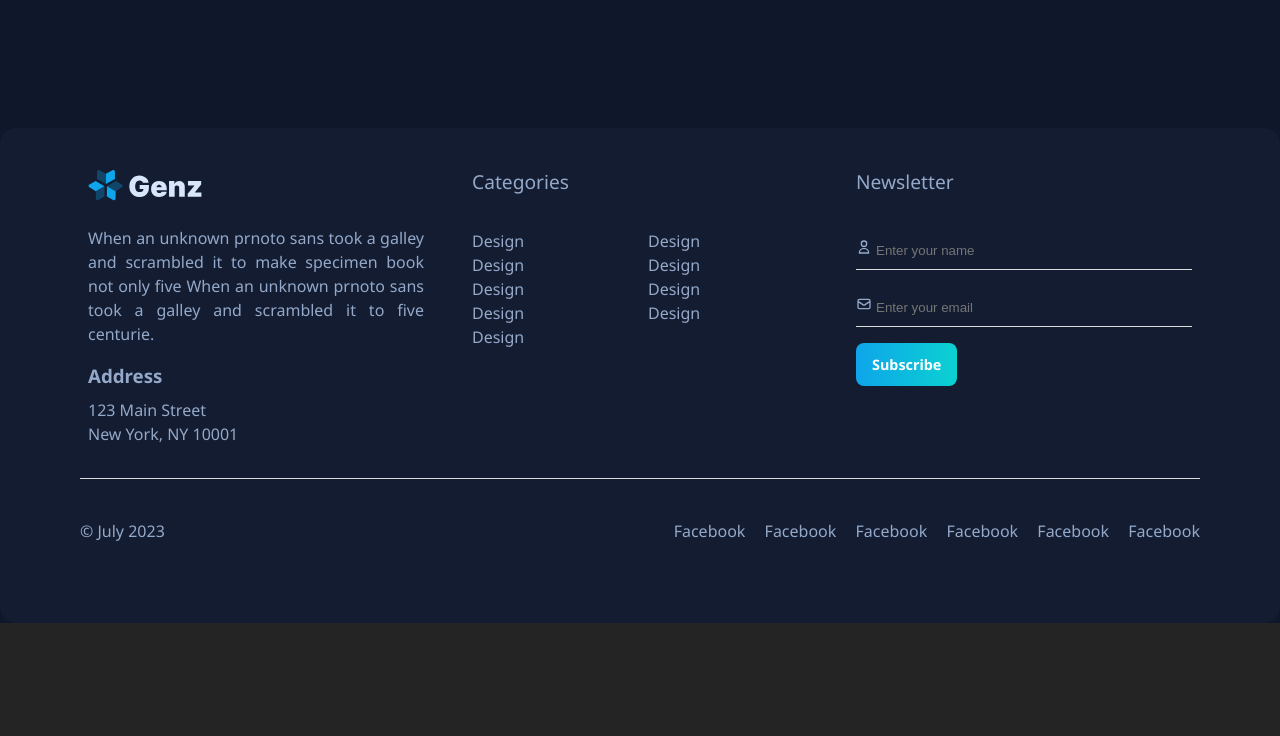
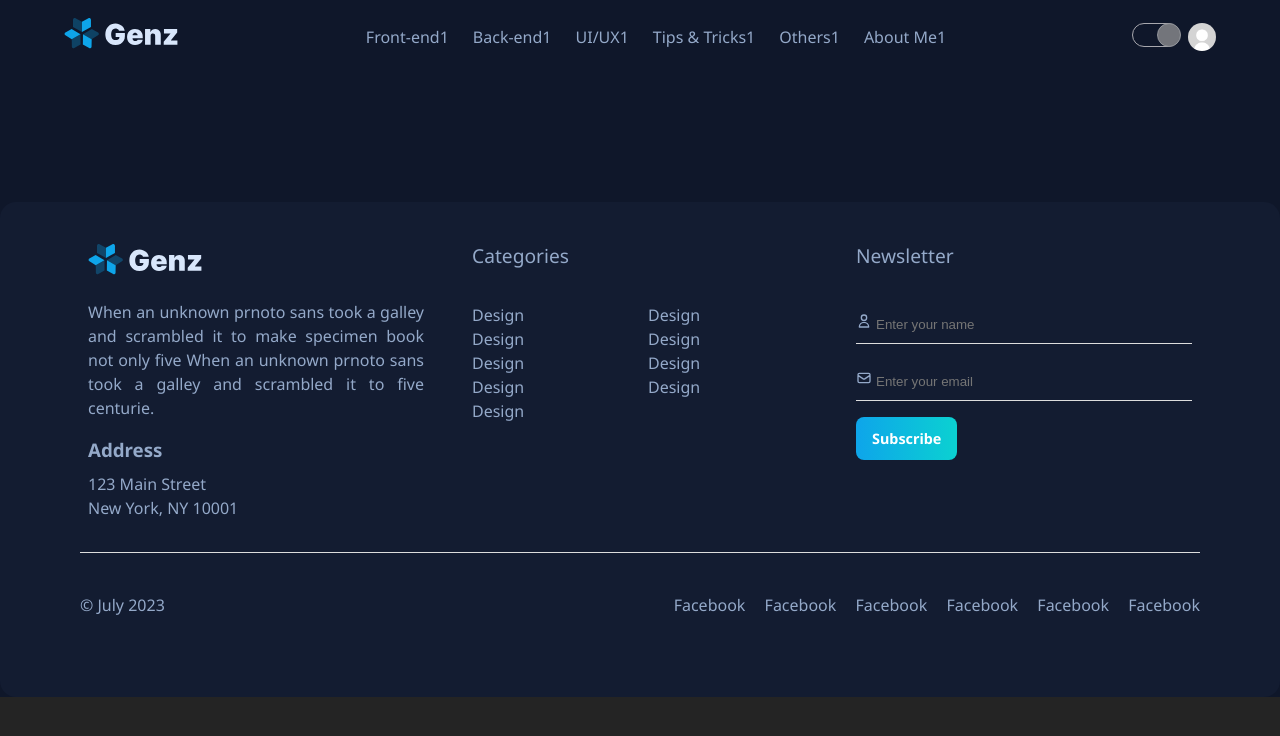
Before and after one commit to kuroshiro1902/devblog, a React (Vite) app: page /logout in a window 1280 px wide. Shown: the top 736 px of the page. Built offline with nearby package versions, Linux system fonts and the light colour scheme; grey boxes are pictures that could not be loaded.

Commit message:
button login register

```diff
--- a/src/App.jsx
+++ b/src/App.jsx
@@ -8,7 +8,7 @@ function App() {
     return (
         <div id="dark" className="mode">
             <Router>
-                {/* <Header /> */}
+                <Header />
                 <div id="container">
                     <Routes>
                         <Route path="/editor" element={<Editor />} />
--- /dev/null
+++ b/src/public/Header/Account.jsx
@@ -0,0 +1,47 @@
+import React, { useState } from 'react';
+import s from './Header.module.scss';
+import accountLogo from '../../assets/image/account.jpg';
+import { Link } from 'react-router-dom';
+const AccountList = [
+    {
+        path: '/profile',
+        name: 'Trang cá nhân',
+    },
+    {
+        path: '/new-post',
+        name: 'Tạo bài viết',
+    },
+    {
+        path: '/logout',
+        name: 'Đăng xuất',
+    },
+];
+const length = AccountList.length;
+
+export default function Account() {
+    const [isMenu, setIsMenu] = useState(false);
+    return (
+        <div className={s.account}>
+            <img
+                src={accountLogo}
+                alt=""
+                onClick={() => {
+                    setIsMenu(!isMenu);
+                }}
+            />
+            {isMenu ? (
+                <ul className={s.accountMenu}>
+                    {AccountList.map((item, index) => (
+                        <li key={index} className={index < length - 1 ? s.borderBottom : s.accountItem}>
+                            <Link to={item.path} className={s.accountItemLink}>
+                                {item.name}
+                            </Link>
+                        </li>
+                    ))}
+                </ul>
+            ) : (
+                ''
+            )}
+        </div>
+    );
+}
--- a/src/public/Header/Header.jsx
+++ b/src/public/Header/Header.jsx
@@ -5,6 +5,9 @@ import { DarkModeBtn, Logo, MobileNav, NavItem } from '../../components';
 import { FaBars } from 'react-icons/fa';
 
 import { IoClose } from 'react-icons/io5';
+import { Link } from 'react-router-dom';
+import Account from './Account';
+
 export default function Header() {
     const headerRef = useRef(null);
     const [toggle, setToggle] = useState(false);
@@ -94,6 +97,15 @@ export default function Header() {
                 <div className={s.burger} onClick={toggleNav}>
                     <FaBars size={24} />
                 </div>
+                {/* <div className={s.loginRegis}>
+                    <Link to="/register" className={s.register}>
+                        Đăng ký
+                    </Link>
+                    <Link to="/login" className={s.login}>
+                        Đăng nhập
+                    </Link>
+                </div> */}
+                <Account />
             </div>
             <div className={`${s.mobieHeader} ${!toggle && s.hidden}`}>
                 <div className={s.overlay} onClick={toggleNav}></div>
--- a/src/public/Header/Header.module.scss
+++ b/src/public/Header/Header.module.scss
@@ -23,6 +23,14 @@
         .burger {
             display: none;
             cursor: pointer;
+            margin-left: 8px;
+        }
+
+        .loginRegis {
+            display: flex;
+            gap: 16px;
+            font-weight: 900;
+            margin-left: 8px;
         }
     }
 
@@ -64,6 +72,51 @@
     }
 }
 
+.account {
+    position: relative;
+    width: 28px;
+    height: 28px;
+    // overflow: hidden;
+    margin-left: 8px;
+
+    & img {
+        cursor: pointer;
+        display: block;
+        width: 100%;
+        height: 100%;
+        border-radius: 50%;
+        object-fit: contain;
+        object-position: center;
+    }
+
+    .accountMenu {
+        position: absolute;
+        background-color: var(--card-bg);
+        top: calc(100% + 10px);
+        right: -8px;
+        border-radius: 8px;
+        box-shadow: 0 0 4px var(--text);
+        z-index: 9;
+        width: 180px;
+        padding: 12px 16px;
+    }
+}
+
+.accountItem {
+    padding: 10px 0;
+}
+
+.borderBottom {
+    padding: 10px 0;
+    border-bottom: 1px solid rgba(204, 204, 204, 0.5);
+}
+.accountItemLink {
+    display: block;
+    cursor: pointer;
+    width: 100%;
+    padding: 4px 8px;
+}
+
 .hidden {
     display: none !important;
 }
```
Also changed, not shown: src/assets/image/account.jpg (added), 1 other file (tests, documents, lock files or other folders).
